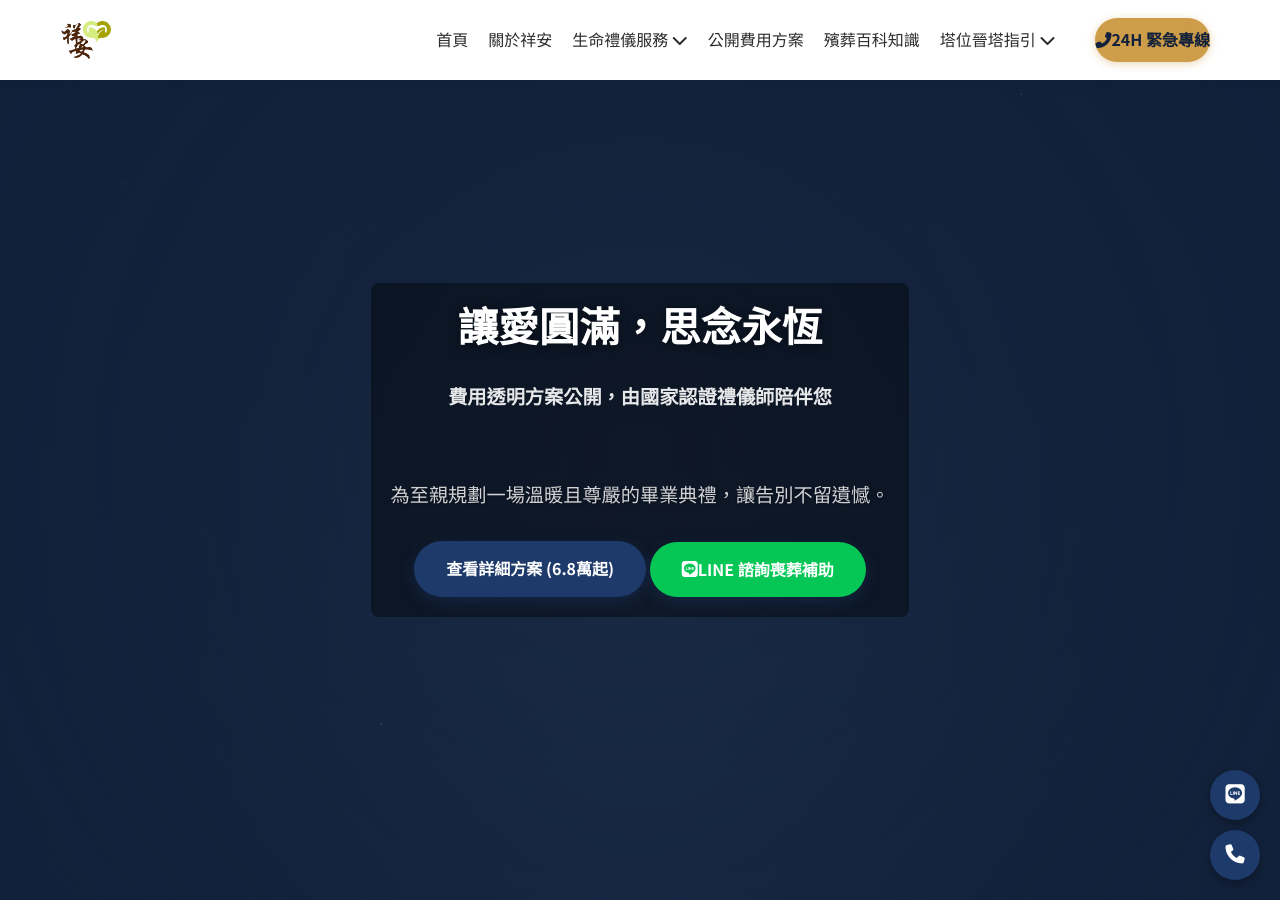
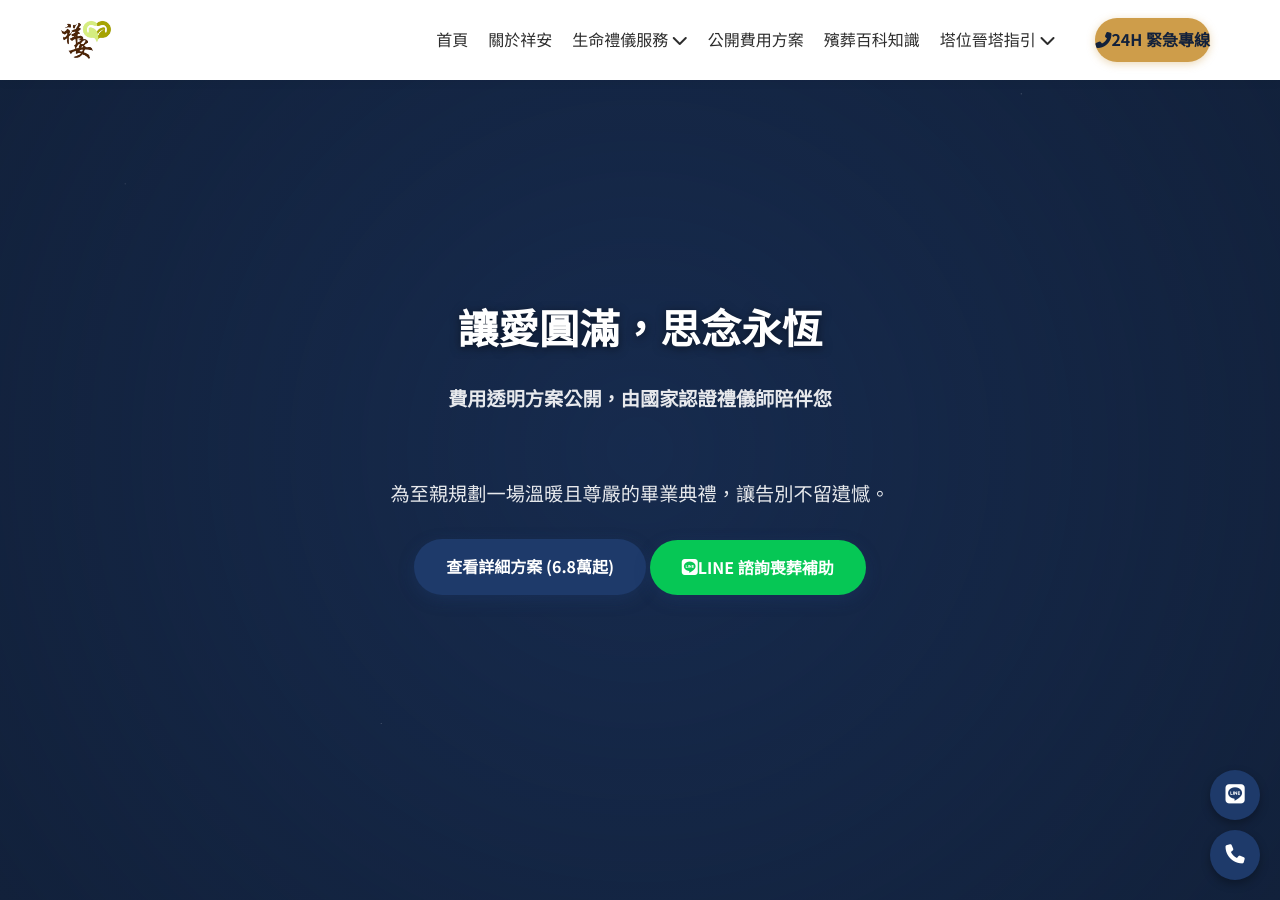
Before and after one commit to Shiangan/Shiangan, a Jekyll site: the page index.html, which Jekyll copies as it is, in a window 1280 px wide and 900 px high. Built offline with Jekyll 4.4.1, drawn with Linux system fonts in a browser that asks for light colours; some web fonts are replaced.

Commit message:
Update index.html

```diff
--- a/index.html
+++ b/index.html
@@ -27,91 +27,7 @@
     <meta property="og:url" content="https://24hour.xn--kpry57d/Shiangan/index.html">
     <meta property="og:type" content="website">
 
-    <style>
-        :root {
-            --safe-area-bottom: env(safe-area-inset-bottom);
-            --primary-color: #8d745a; /* 溫暖的土色系，代表大地與平穩 */
-            --accent-color: #d4af37;
-        }
-        body {
-            -webkit-font-smoothing: antialiased;
-            -moz-osx-font-smoothing: grayscale;
-            text-rendering: optimizeLegibility;
-            -webkit-text-size-adjust: 100%;
-            -webkit-tap-highlight-color: transparent;
-            overflow-x: hidden;
-            width: 100%;
-            color: #333;
-        }
-        /* 提升 Hero 區塊文案的可讀性與美感 */
-        .hero-desc {
-            font-size: 1.2rem;
-            line-height: 1.8;
-            margin: 20px 0;
-            color: rgba(255,255,255,0.9);
-            text-shadow: 1px 1px 3px rgba(0,0,0,0.5);
-        }
-        /* 建議增加在 <style> 中 */
-.hero-content {
-    background: rgba(0, 0, 0, 0.4); /* 增加黑色半透明底色，提升文字閱讀性 */
-    padding: 20px;
-    border-radius: 8px;
-}
 
-
-        .floating-cta {
-            position: fixed;
-            right: 20px;
-            bottom: calc(20px + env(safe-area-inset-bottom));
-            display: flex;
-            flex-direction: column;
-            gap: 10px;
-            z-index: 1000;
-        }
-        .floating-cta a {
-            width: 60px;
-            height: 60px;
-            border-radius: 50%;
-            display: flex;
-            justify-content: center;
-            align-items: center;
-            color: white;
-            font-size: 24px;
-            box-shadow: 0 4px 12px rgba(0,0,0,0.3);
-            transition: transform 0.3s;
-        }
-        .floating-cta a:hover { transform: scale(1.1); }
-        .bg-phone { background-color: #2c3e50; }
-        .bg-line { background-color: #06c755; }
-
-        a, button {
-            touch-action: manipulation;
-            min-height: 44px;
-        }
-
-        /* 星空背景動畫範例 */
-#hero {
-    position: relative;
-    overflow: hidden;
-    background: radial-gradient(ellipse at bottom, #1b2735 0%, #090a0f 100%);
-}
-#stars, #stars2, #stars3 {
-    position: absolute;
-    top: 0; left: 0; right: 0; bottom: 0;
-    background: transparent;
-}
-#stars {
-    width: 1px; height: 1px;
-    background: transparent;
-    box-shadow: 174px 200px #FFF, 120px 500px #FFF, 1500px 300px #FFF; /* 需產生更多座標 */
-    animation: animStar 50s linear infinite;
-}
-@keyframes animStar {
-    from { transform: translateY(0px); }
-    to { transform: translateY(-2000px); }
-}
-
-    </style>
 
     <link rel="preconnect" href="https://fonts.googleapis.com">
     <link rel="preconnect" href="https://fonts.gstatic.com" crossorigin>
```
